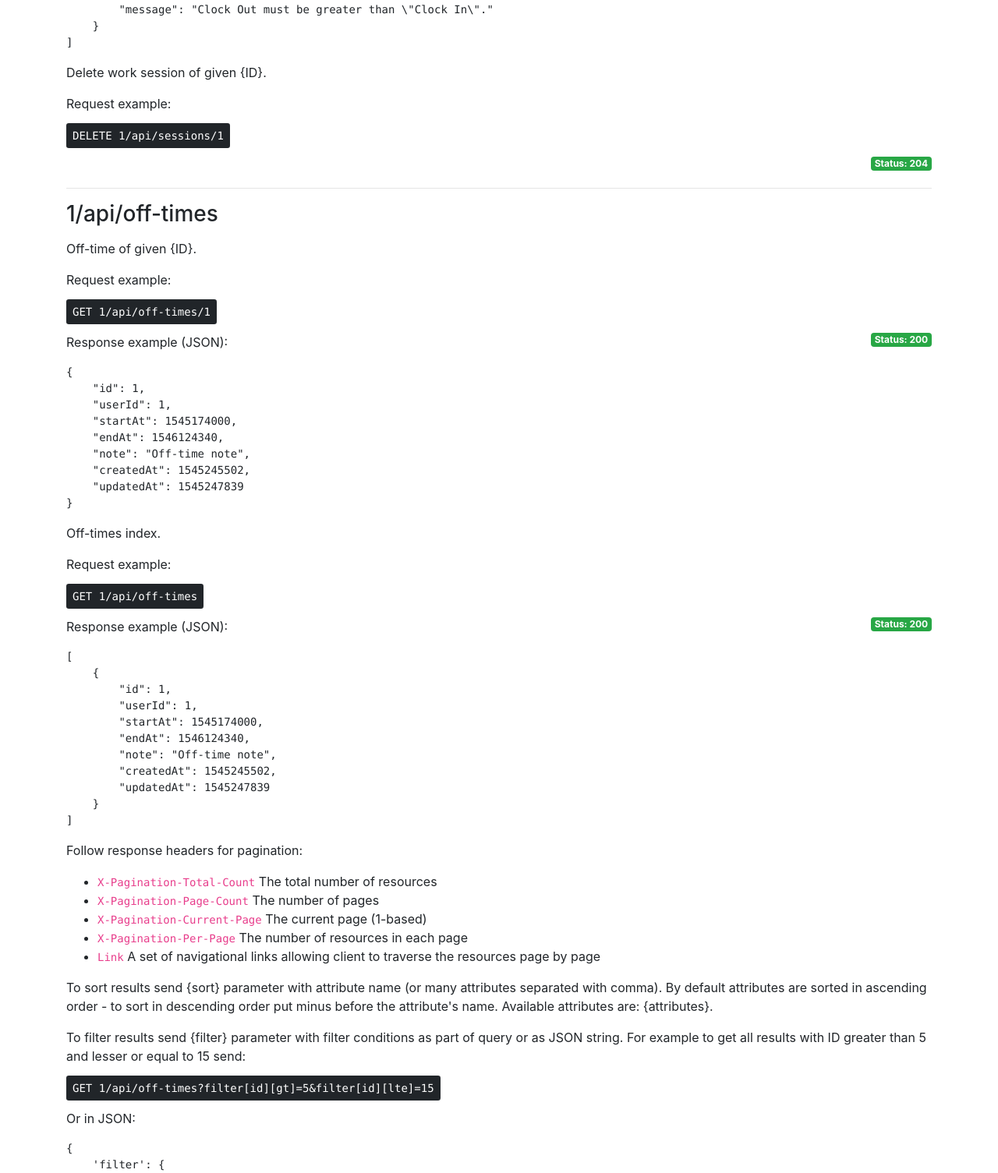
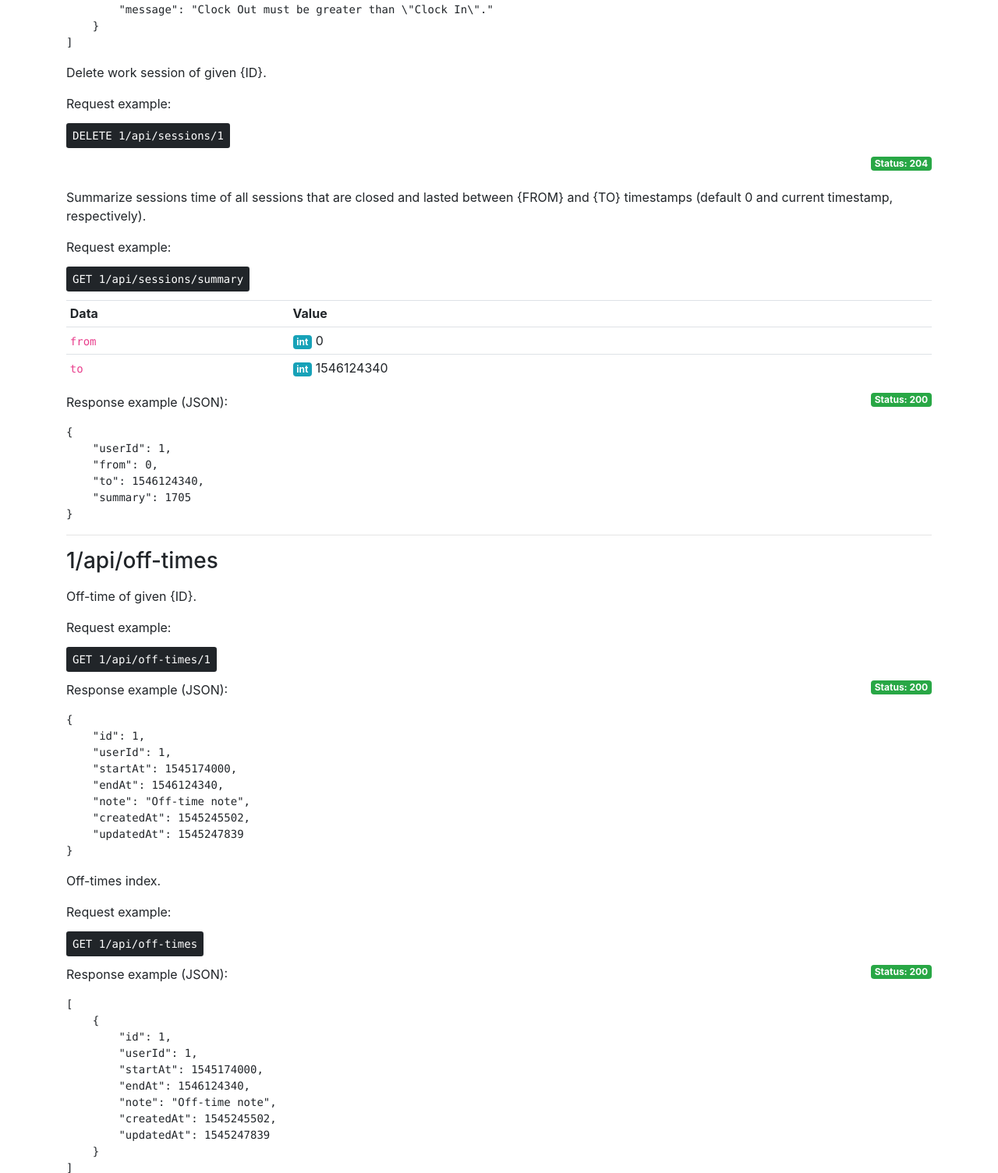
Before and after one commit to bizley/timeclock, a Yii app: template src/views/profile/api.php in a window 1280 px wide. Shown: the part 3572-5077 px from the top of the page at 78% size. Run offline with PHP 8.4 and a stand-in for Yii, Linux system fonts and the light colour scheme; the template is opened without the code that fills it, so the values that code supplies are empty; some libraries are stand-ins or nearby versions.

Commit message:
summary action in api

```diff
--- a/src/messages/pl/app.php
+++ b/src/messages/pl/app.php
@@ -183,6 +183,8 @@ return [
     'Start' => 'Start',
     'Status' => 'Status',
     'Status:' => 'Status:',
+    'Summarize Sessions' => 'Podsumuj sesje',
+    'Summarize sessions time of all sessions that are closed and lasted between {FROM} and {TO} timestamps (default 0 and current timestamp, respectively).' => 'Podsumuj czas sesji pracy, które zostały zakończone i trwały pomiędzy znacznikami czasu {FROM} i {TO} (domyślnie przyjmują wartości odpowiednio: 0 i aktualny znacznik czasu).',
     'Sun' => 'Nd',
     'Switch theme' => 'Zmień skórkę',
     'Switch To Calendar' => 'Przełącz na kalendarz',
--- a/src/views/profile/api.php
+++ b/src/views/profile/api.php
@@ -303,6 +303,42 @@ $baseUrl = Url::base(true);
         </kbd></p>
         <span class="badge badge-success float-right"><?= Yii::t('app', 'Status:') ?> 204</span>
         <p>&nbsp;</p>
+    <?php Accordion::end(); ?>
+
+    <?php Accordion::begin([
+        'parentId' => 'api-sessions',
+        'header' => Yii::t('app', 'Summarize Sessions') . ' <span class="badge badge-success">GET, HEAD</span>',
+    ]); ?>
+    <p><?= Yii::t('app', 'Summarize sessions time of all sessions that are closed and lasted between {FROM} and {TO} timestamps (default 0 and current timestamp, respectively).', [
+            'FROM' => Html::tag('code', 'from'),
+            'TO' => Html::tag('code', 'to')
+        ]) ?></p>
+    <p><?= Yii::t('app', 'Request example:') ?></p>
+    <p><kbd class="p-2">
+            GET <?= $baseUrl ?>/api/sessions/summary
+        </kbd></p>
+    <table class="table table-sm">
+        <tr>
+            <th><?= Yii::t('app', 'Data') ?></th>
+            <th><?= Yii::t('app', 'Value') ?></th>
+        </tr>
+        <tr>
+            <td><code>from</code></td>
+            <td><span class="badge badge-info">int</span> 0</td>
+        </tr>
+        <tr>
+            <td><code>to</code></td>
+            <td><span class="badge badge-info">int</span> 1546124340</td>
+        </tr>
+    </table>
+    <span class="badge badge-success float-right"><?= Yii::t('app', 'Status:') ?> 200</span>
+    <p><?= Yii::t('app', 'Response example (JSON):') ?></p>
+    <pre>{
+    "userId": 1,
+    "from": 0,
+    "to": 1546124340,
+    "summary": 1705
+}</pre>
     <?php Accordion::end(); ?>
 </div>
 
```
Also changed, not shown: src/api/controllers/SessionController.php (+37 -0 lines), src/config/rules.php (+6 -1 lines).
